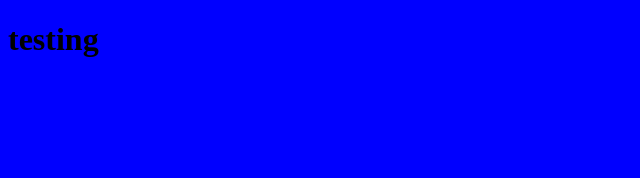
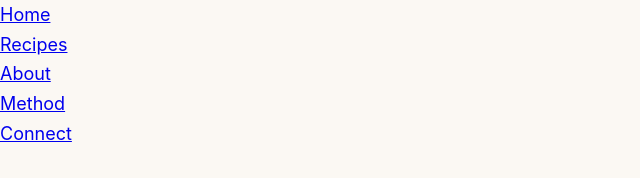
Before and after one commit to kevincarappia/practice-4-kevincarappia, a plain HTML site: page index.html in a window 1280 px wide. Shown: the whole page, without its empty margins (0-640 px from the left). Drawn offline with Linux system fonts and the light colour scheme.

Commit message:
added nav

```diff
--- a/css/styles.css
+++ b/css/styles.css
@@ -1,3 +1,18 @@
+*{
+    box-sizing: border-box;
+    margin: 0;
+    padding: 0;
+}
+
 body {
-    background-color: blue
+    background: #FBF8F3;
+    color: #1D1B18;
+    font-family: 'Inter' , Arial, Helvetica, Arial, sans-serif;
+    font-size: 18px;
+    line-height: 1.65;
 }
+
+h1, h2, h3 {
+    font-family: 'Dm Serif Display' , Georgia, serif;
+    font-weight: 400;
+}
--- a/index.html
+++ b/index.html
@@ -3,10 +3,39 @@
 <head>
     <meta charset="UTF-8">
     <meta name="viewport" content="width=device-width, initial-scale=1.0">
-    <title>Document</title>
+    <title>Template</title>
+
+    <link rel="preconnect" href="https://fonts.googleapis.com">
+    <link rel="preconnect" href="https://fonts.gstatic.com" crossorigin>
+    <link href="https://fonts.googleapis.com/css2?family=DM+Serif+Display:ital@0;1&display=swap" rel="stylesheet">
+
     <link rel="stylesheet" href="css/styles.css">
 </head>
-<body>
-    <h1>testing</h1>
+<body id="top">
+
+        <nav class="site-nav">
+            <ul>
+                <li>
+                    <a href="index.html">Home</a>
+                </li>
+
+                <li>
+                    <a href="#cards">Recipes</a>
+                </li>
+
+                <li>
+                    <a href="#about">About</a>
+                </li>
+
+                <li>
+                    <a href="#method">Method</a>
+                </li>
+
+                <li>
+                    <a href="mailto:you@example.com">Connect</a>
+                </li>
+            </ul>
+        </nav>
+
 </body>
 </html>
```
